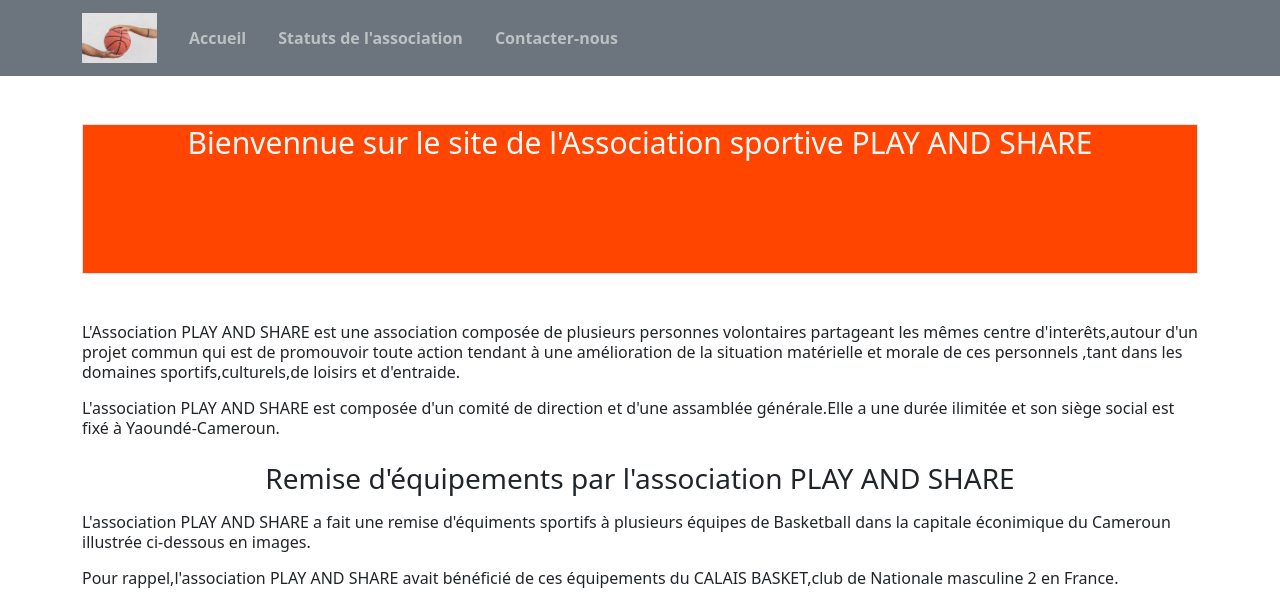
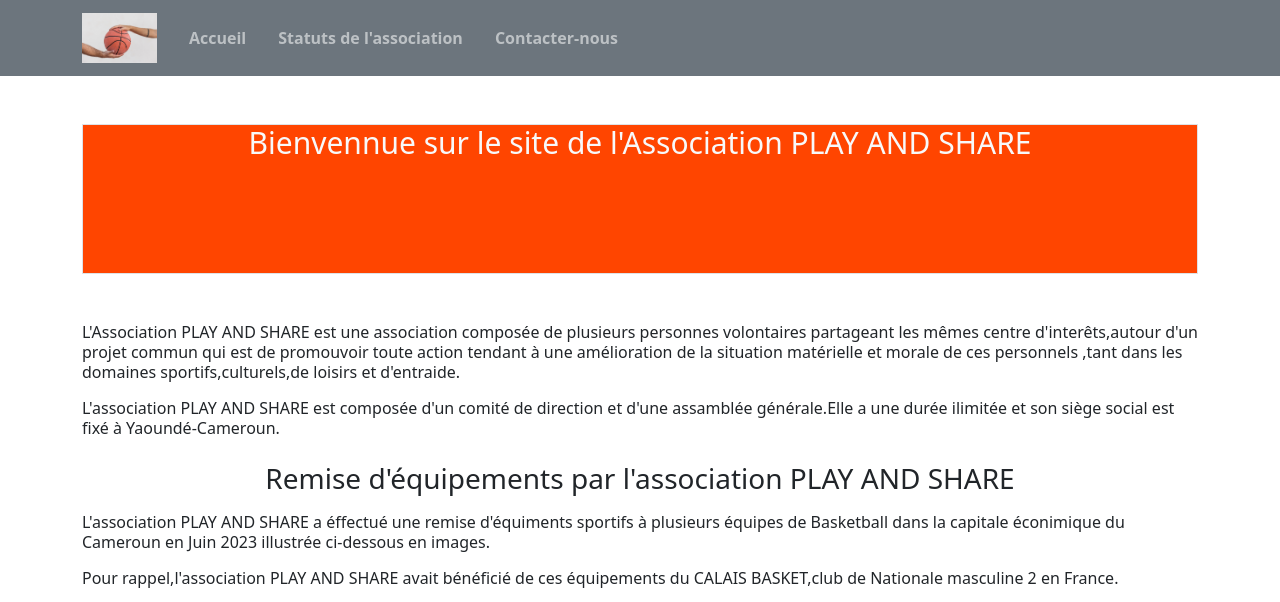
Before and after one commit to Tchoubi11/monAssociation, a plain HTML site: page index.html in a window 1280 px wide. Shown: the top 602 px of the page. Drawn offline with Linux system fonts and the light colour scheme; grey boxes are pictures that could not be loaded.

Commit message:
ajout modifcations du texte dans index.html et Statuts.html

```diff
--- a/index.html
+++ b/index.html
@@ -39,11 +39,11 @@
     <div class="container  mt-5" >
         <div class="row">
             <div class="col-12 col-md-12 ">
-                <h2 class="text-center border text-light">Bienvennue sur le site de l'Association sportive PLAY AND SHARE</h2>
+                <h2 class="text-center border text-light">Bienvennue sur le site de l'Association PLAY AND SHARE</h2>
                   <p class="mt-5">L'Association PLAY AND SHARE est une association composée de plusieurs personnes volontaires partageant les mêmes centre d'interêts,autour d'un projet commun qui est de promouvoir toute action tendant à une amélioration de la situation matérielle et morale de ces personnels ,tant dans les domaines sportifs,culturels,de loisirs et d'entraide. </p>
                   <p>L'association PLAY AND SHARE est composée d'un comité de direction et d'une assamblée générale.Elle a une durée ilimitée et son siège social est fixé à Yaoundé-Cameroun.</p>
                 <h3 class="mt-4 text-center">Remise d'équipements par l'association PLAY AND SHARE</h3>
-                  <p class="mt-3">L'association PLAY AND SHARE a fait une remise d'équiments sportifs à plusieurs équipes de Basketball dans la capitale éconimique du Cameroun illustrée ci-dessous en images.</p>
+                  <p class="mt-3">L'association PLAY AND SHARE a éffectué une remise d'équiments sportifs à plusieurs équipes de Basketball dans la capitale éconimique du Cameroun en Juin 2023 illustrée ci-dessous en images.</p>
                   <p>Pour rappel,l'association PLAY AND SHARE avait bénéficié de ces équipements du CALAIS BASKET,club de Nationale masculine 2 en France.</p>
             </div>
         </div>
```
Also changed, not shown: Statuts.html (+1 -1 lines).
